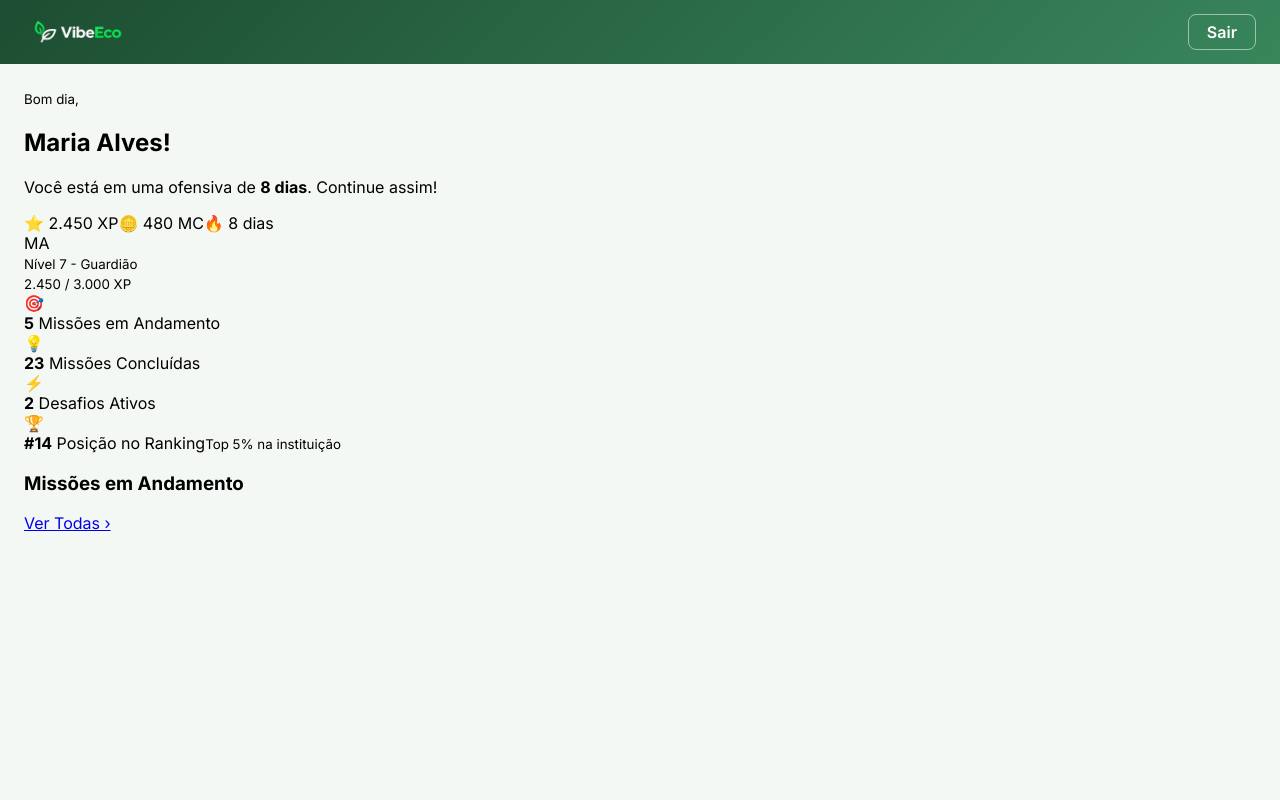
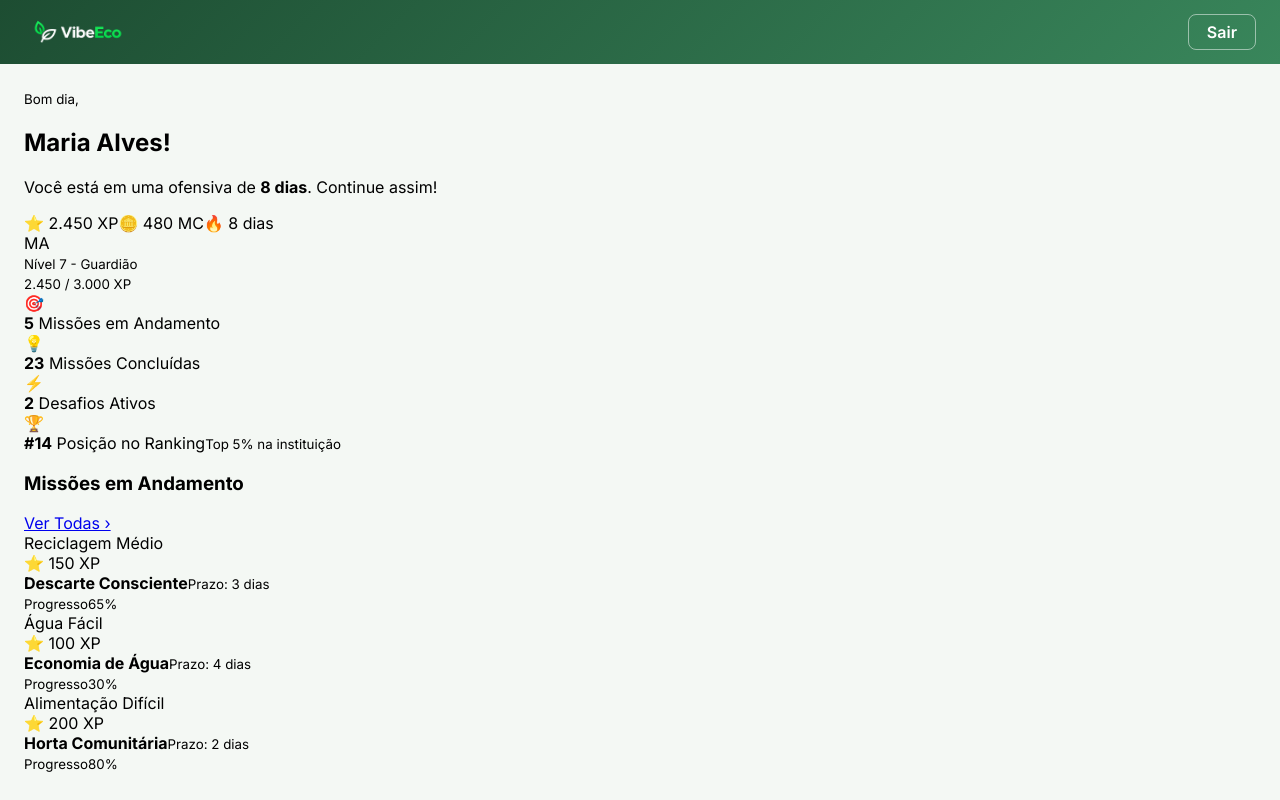
Before and after one commit to pedsousa06-ai/VibeEco-Front-End-Users, a Vue app in the folder VibeEco-FrontEnd-Users/: page / in a window 1280 px wide. Both pictures are taken after typing "name@example.com", "Sample123" into the empty fields and a click on the button "Entrar na plataforma". Built offline with nearby package versions, Linux system fonts and the light colour scheme.

Commit message:
feat: finaliza área de missões principais e inicia área de conteúdos recomendados

```diff
--- a/VibeEco-FrontEnd-Users/src/views/InicioView.vue
+++ b/VibeEco-FrontEnd-Users/src/views/InicioView.vue
@@ -20,9 +20,9 @@ const resumo = [
 ]
 
 const missoes = [
-  { id: 1, categoria: 'Reciclagem', dificuldade: 'Médio', titulo: 'Descarte Consciente', xp: 150, prazo: '3 dias', progresso: 65 },
-  { id: 2, categoria: 'Água', dificuldade: 'Fácil', titulo: 'Economia de Água', xp: 100, prazo: '4 dias', progresso: 30 },
-  { id: 3, categoria: 'Alimentação', dificuldade: 'Difícil', titulo: 'Horta Comunitária', xp: 200, prazo: '2 dias', progresso: 80 }
+  { id: 1, categoria: 'Reciclagem', dificuldade: ' Médio', titulo: 'Descarte Consciente', xp: 150, prazo: '3 dias', progresso: 65 },
+  { id: 2, categoria: 'Água', dificuldade: ' Fácil', titulo: 'Economia de Água', xp: 100, prazo: '4 dias', progresso: 30 },
+  { id: 3, categoria: 'Alimentação', dificuldade: ' Difícil', titulo: 'Horta Comunitária', xp: 200, prazo: '2 dias', progresso: 80 }
 ]
 
 const conteudos = [
@@ -93,11 +93,36 @@ const conquistas = [
 
         <div class="grade">
           <!-- COLUNA ESQUERDA -->
-           <div class="coluna">
-              <div class="cabeçalho-secao">
-                  <h3>Missões em Andamento</h3>
-                  <RouterLink to="/missoes"> Ver Todas ›</RouterLink>
+          <div class="coluna">
+            <div class="cabeçalho-secao">
+              <h3>Missões em Andamento</h3>
+              <RouterLink to="/missoes"> Ver Todas ›</RouterLink>
+            </div>
+
+            <article v-for="missao in missoes" :key="missao.id" class="card missao">
+              <div class="missao-topo">
+                <div>
+                  <span class="tag">{{ missao.categoria }}</span>
+                  <span class="dificuldade">{{ missao.dificuldade }}</span>
+                </div>
+                <span class="xp">⭐ {{ missao.xp }} XP</span>
               </div>
+
+              <div class="missao-meio">
+                <strong>{{ missao.titulo }}</strong>
+                <small>Prazo: {{ missao.prazo }}</small>
+              </div>
+
+              <div class="missao-progresso">
+                <small>Progresso</small>
+                <small>{{ missao.progresso }}%</small>
+              </div>
+
+              <div class="barra">
+                <div class="barra-preenchimento" :style="{width: missao.progresso + '%'}"></div>
+              </div>
+            </article>
+
            </div>
         </div>
 
```
